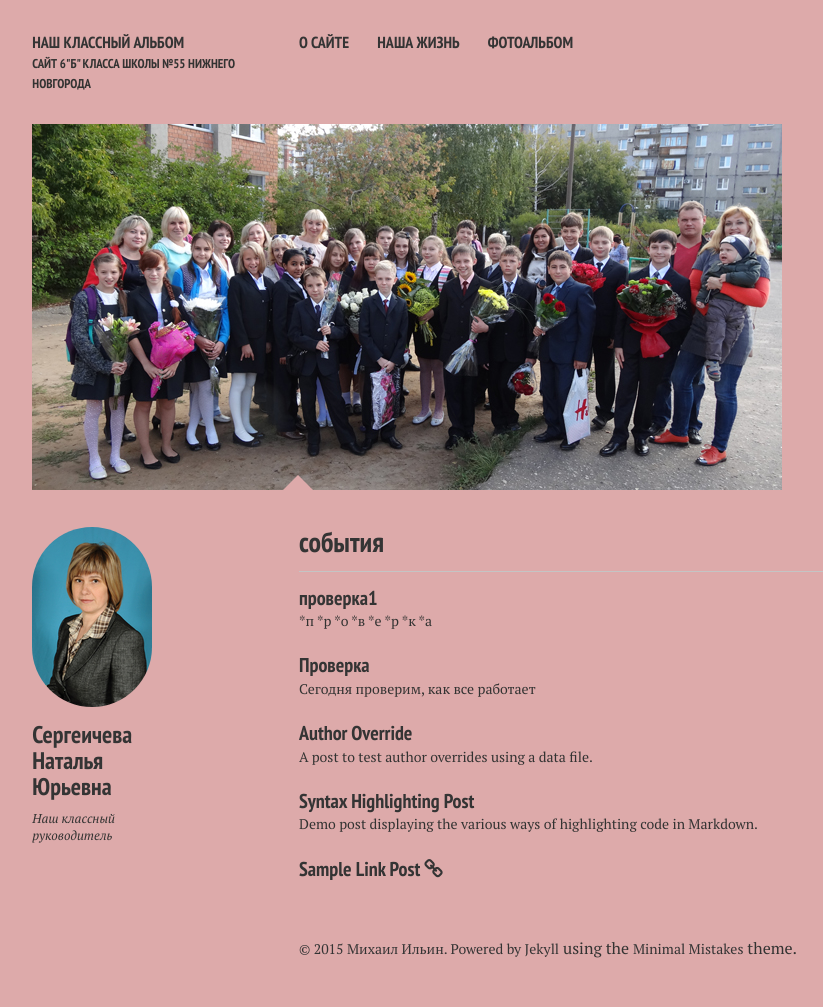
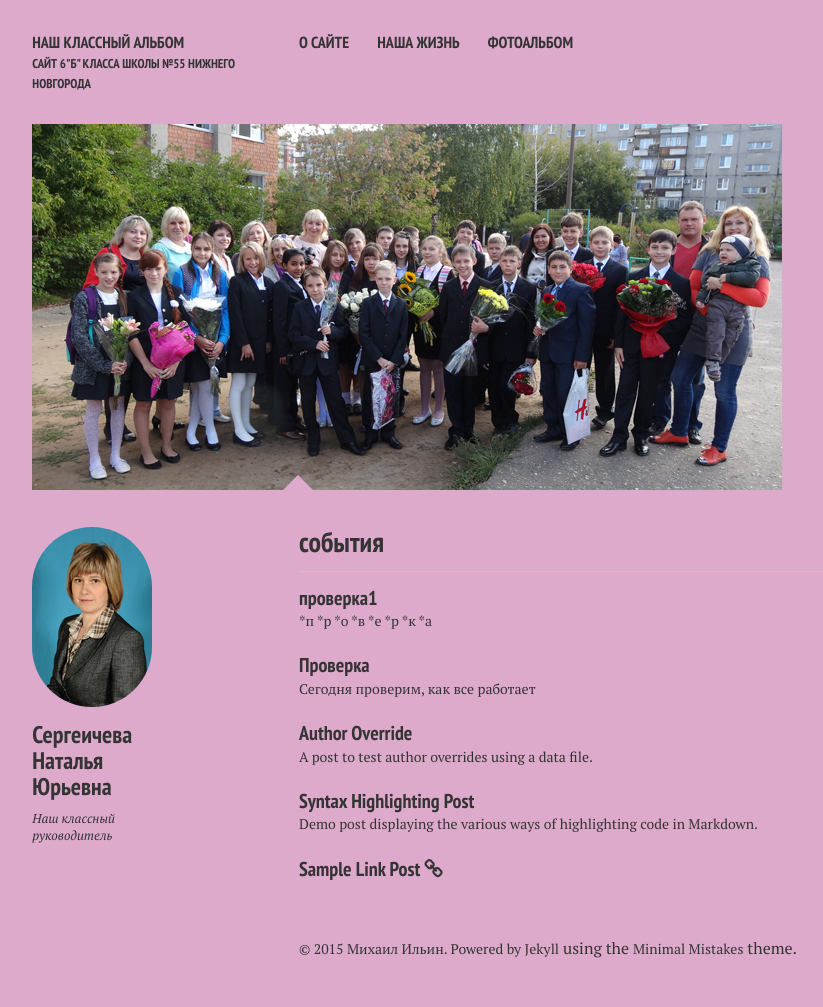
Before and after one commit to bestclass55/bestclass55.github.io, a Jekyll site: the page built from index.md, in a window 1280 px wide. Shown: the whole page, without its empty margins (21-844 px from the left). Built offline with Jekyll 4.4.1, drawn with Linux system fonts in a browser that asks for light colours; nearby versions of some CDN libraries.

Commit message:
Update variables.scss

```diff
--- a/_sass/variables.scss
+++ b/_sass/variables.scss
@@ -18,7 +18,7 @@ $alt-font: $base-font;
    Colors
    ========================================================================== */
 
-$bodycolor      : #daa;
+$bodycolor      : #dac;
 $body-color     : $bodycolor;
 $textcolor      : #333332;
 $text-color     : $textcolor;
```
